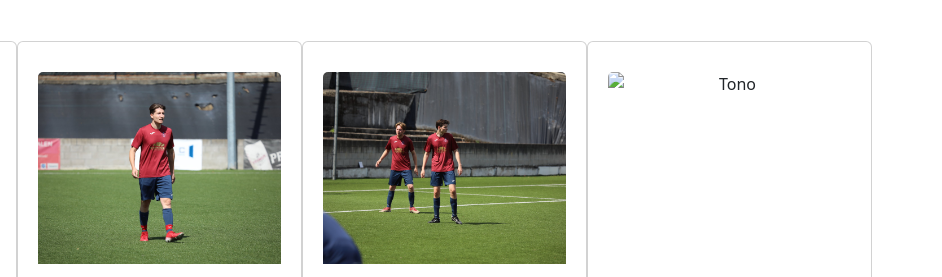
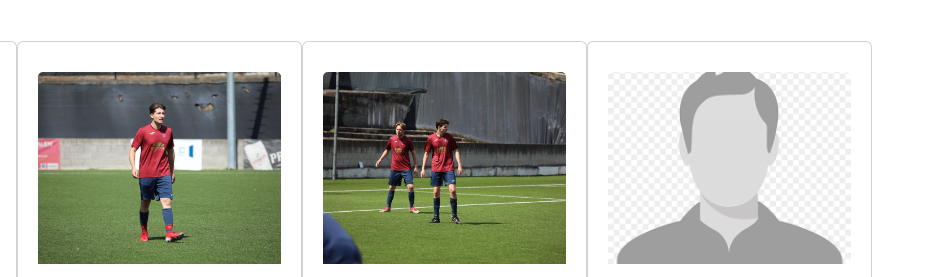
Before and after one commit to peetersrobbe/Dodeka, a plain HTML site: page spelers.html in a window 1280 px wide. Shown: the part 656-933 px from the top of the page, 338-1280 px from the left. Drawn offline with nearby package versions, Linux system fonts and the light colour scheme.

Commit message:
Update spelers.html

```diff
--- a/spelers.html
+++ b/spelers.html
@@ -87,7 +87,7 @@
                     </div>
                 </div>
                 <div class="card" >
-                    <img src="..." class="card-img-top" alt="Tono">
+                    <img src="Afbeeldingen\no_image.png" class="card-img-top" alt="Tono">
                     <div class="card-body">
                         <h5 class="card-title">Toon "Tono" De Bakker</h5>
                             <h6 class="card-subtitle mb-2 text-muted">Linksachter</h6>
```
